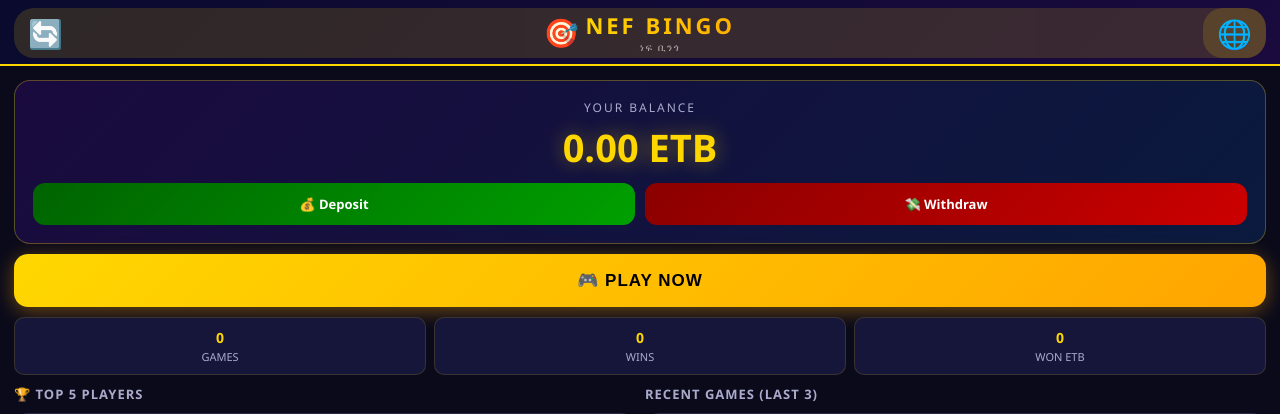
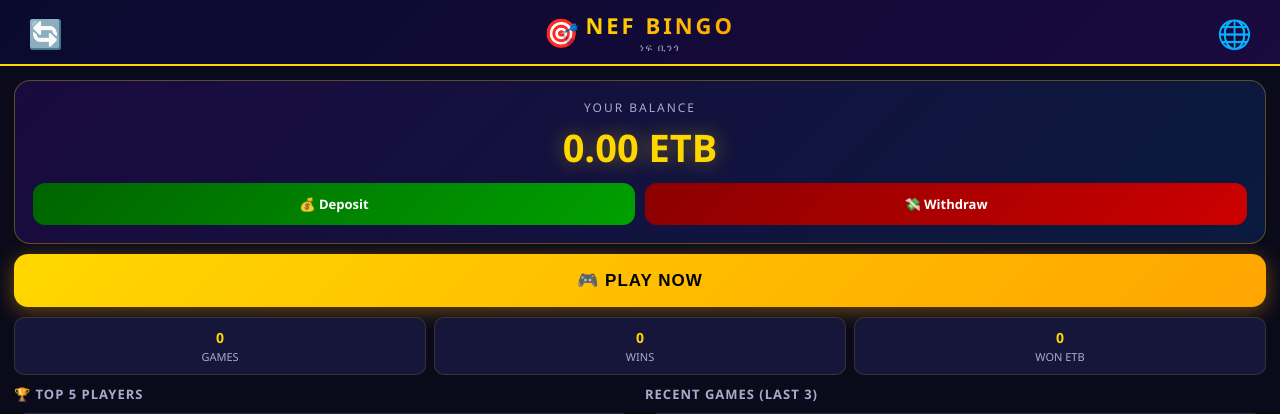
Before and after one commit to henokj2000-prog/nef_bingo_app, a Flask app: page / in a window 1280 px wide. Shown: the top 414 px of the page. Run offline with Flask 3, Linux system fonts and the light colour scheme; data that the repository does not hold is empty; parts of the project's set-up code (start-up, migrations or seed data) failed here and were passed over; some libraries are stand-ins or nearby versions.

Commit message:
Update index.html

```diff
--- a/templates/index.html
+++ b/templates/index.html
@@ -219,8 +219,8 @@ body{background:var(--dark);color:#fff;font-family:'Segoe UI',system-ui,sans-ser
 <div class="screen active" id="pg-register">
  <div class="top-header">
       <div class="logo-row"><div class="logo-icon">🎯</div><div><div class="logo-text">NEF BINGO</div><div class="logo-sub">ነፍ ቢንጎ</div></div></div>
-      <div class="lang-btn" onclick="refreshPage()" style="position:absolute; top:8px; left:14px; font-size:28px; padding:6px 14px; background:rgba(255,215,0,.15); border:none; border-radius:none; cursor:pointer;">🔄</div>
-      <div class="lang-btn" onclick="toggleLang()" style="position:absolute; top:8px; right:14px; font-size:28px; padding:6px 14px; background:rgba(255,215,0,.15); border:none; border-radius:none; cursor:pointer;">🌐</div>
+      <div class="lang-btn" onclick="refreshPage()" style="position:absolute; top:8px; left:14px; font-size:28px; padding:6px 14px; background:none; border:none; border-radius:none; cursor:pointer;">🔄</div>
+      <div class="lang-btn" onclick="toggleLang()" style="position:absolute; top:8px; right:14px; font-size:28px; padding:6px 14px; background:none; border:none; border-radius:none; cursor:pointer;">🌐</div>
   </div>
   <div style="margin:20px 14px 0;">
     <div style="background:var(--card);border-radius:16px;padding:20px;">
@@ -243,8 +243,8 @@ body{background:var(--dark);color:#fff;font-family:'Segoe UI',system-ui,sans-ser
 <div class="screen fit-screen" id="pg-home">
   <div class="top-header">
       <div class="logo-row"><div class="logo-icon">🎯</div><div><div class="logo-text">NEF BINGO</div><div class="logo-sub">ነፍ ቢንጎ</div></div></div>
-      <div class="lang-btn" onclick="refreshPage()" style="position:absolute; top:8px; left:14px; font-size:28px; padding:6px 14px; background:rgba(255,215,0,.15); border:none; border-radius:none; cursor:pointer;">🔄</div>
-      <div class="lang-btn" onclick="toggleLang()" style="position:absolute; top:8px; right:14px; font-size:28px; padding:6px 14px; background:rgba(255,215,0,.15); border:none; border-radius:none; cursor:pointer;">🌐</div>
+      <div class="lang-btn" onclick="refreshPage()" style="position:absolute; top:8px; left:14px; font-size:28px; padding:6px 14px; background:none; border:none; border-radius:none; cursor:pointer;">🔄</div>
+      <div class="lang-btn" onclick="toggleLang()" style="position:absolute; top:8px; right:14px; font-size:28px; padding:6px 14px; background:none; border:none; border-radius:none; cursor:pointer;">🌐</div>
   </div>
   <div class="fit-content">
     <div id="notificationBanner" style="background:linear-gradient(135deg,#1a0a3e,#0a1a3e);border-left:4px solid var(--gold);margin:0 14px;padding:8px 10px;border-radius:8px;display:none;flex-shrink:0">
@@ -302,8 +302,8 @@ body{background:var(--dark);color:#fff;font-family:'Segoe UI',system-ui,sans-ser
 <div class="screen fit-screen" id="pg-stake">
  <div class="top-header">
       <div class="logo-row"><div class="logo-icon">🎯</div><div><div class="logo-text">NEF BINGO</div><div class="logo-sub">ነፍ ቢንጎ</div></div></div>
-      <div class="lang-btn" onclick="refreshPage()" style="position:absolute; top:8px; left:14px; font-size:28px; padding:6px 14px; background:rgba(255,215,0,.15); border:none; border-radius:none; cursor:pointer;">🔄</div>
-      <div class="lang-btn" onclick="toggleLang()" style="position:absolute; top:8px; right:14px; font-size:28px; padding:6px 14px; background:rgba(255,215,0,.15); border:none; border-radius:none; cursor:pointer;">🌐</div>
+      <div class="lang-btn" onclick="refreshPage()" style="position:absolute; top:8px; left:14px; font-size:28px; padding:6px 14px; background:none; border:none; border-radius:none; cursor:pointer;">🔄</div>
+      <div class="lang-btn" onclick="toggleLang()" style="position:absolute; top:8px; right:14px; font-size:28px; padding:6px 14px; background:none; border:none; border-radius:none; cursor:pointer;">🌐</div>
   </div>
   <div class="back-btn" onclick="goPage('pg-home')">← <span id="stakeBackText">Back</span></div>
   <div class="stake-content">
@@ -322,8 +322,8 @@ body{background:var(--dark);color:#fff;font-family:'Segoe UI',system-ui,sans-ser
 <div class="screen" id="pg-select">
   <div class="top-header">
       <div class="logo-row"><div class="logo-icon">🎯</div><div><div class="logo-text">NEF BINGO</div><div class="logo-sub">ነፍ ቢንጎ</div></div></div>
-      <div class="lang-btn" onclick="refreshPage()" style="position:absolute; top:12px; left:14px; font-size:28px; padding:6px 14px; background:rgba(255,215,0,.15); border:1px solid var(--gold); border-radius:30px; cursor:pointer;">🔄</div>
-      <div class="lang-btn" onclick="toggleLang()" style="position:absolute; top:12px; right:14px; font-size:28px; padding:6px 14px; background:rgba(255,215,0,.15); border:1px solid var(--gold); border-radius:30px; cursor:pointer;">🌐</div>
+      <div class="lang-btn" onclick="refreshPage()" style="position:absolute; top:8px; left:14px; font-size:28px; padding:6px 14px; background:none; border:none; border-radius:none; cursor:pointer;">🔄</div>
+      <div class="lang-btn" onclick="toggleLang()" style="position:absolute; top:8px; right:14px; font-size:28px; padding:6px 14px; background:none; border:none; border-radius:none; cursor:pointer;">🌐</div>
   </div>
   <div class="countdown-bar">
     <div class="cd-row">
@@ -346,8 +346,8 @@ body{background:var(--dark);color:#fff;font-family:'Segoe UI',system-ui,sans-ser
 <div class="screen" id="pg-game">
 <div class="top-header">
       <div class="logo-row"><div class="logo-icon">🎯</div><div><div class="logo-text">NEF BINGO</div><div class="logo-sub">ነፍ ቢንጎ</div></div></div>
-      <div class="lang-btn" onclick="refreshPage()" style="position:absolute; top:12px; left:14px; font-size:28px; padding:6px 14px; background:rgba(255,215,0,.15); border:1px solid var(--gold); border-radius:30px; cursor:pointer;">🔄</div>
-      <div class="lang-btn" onclick="toggleLang()" style="position:absolute; top:12px; right:14px; font-size:28px; padding:6px 14px; background:rgba(255,215,0,.15); border:1px solid var(--gold); border-radius:30px; cursor:pointer;">🌐</div>
+      <div class="lang-btn" onclick="refreshPage()" style="position:absolute; top:8px; left:14px; font-size:28px; padding:6px 14px; background:none; border:none; border-radius:none; cursor:pointer;">🔄</div>
+      <div class="lang-btn" onclick="toggleLang()" style="position:absolute; top:8px; right:14px; font-size:28px; padding:6px 14px; background:none; border:none; border-radius:none; cursor:pointer;">🌐</div>
   </div>
   <div class="header-stats">
     <div class="hstat"><div class="hstat-val" id="game-prize">0</div><div class="hstat-lbl" id="gamePrizeLbl">Prize Pool</div></div>
@@ -368,8 +368,8 @@ body{background:var(--dark);color:#fff;font-family:'Segoe UI',system-ui,sans-ser
 <div class="screen" id="pg-winner">
   <div class="top-header">
       <div class="logo-row"><div class="logo-icon">🎯</div><div><div class="logo-text">NEF BINGO</div><div class="logo-sub">ነፍ ቢንጎ</div></div></div>
-      <div class="lang-btn" onclick="refreshPage()" style="position:absolute; top:12px; left:14px; font-size:28px; padding:6px 14px; background:rgba(255,215,0,.15); border:1px solid var(--gold); border-radius:30px; cursor:pointer;">🔄</div>
-      <div class="lang-btn" onclick="toggleLang()" style="position:absolute; top:12px; right:14px; font-size:28px; padding:6px 14px; background:rgba(255,215,0,.15); border:1px solid var(--gold); border-radius:30px; cursor:pointer;">🌐</div>
+      <div class="lang-btn" onclick="refreshPage()" style="position:absolute; top:8px; left:14px; font-size:28px; padding:6px 14px; background:none; border:none; border-radius:none; cursor:pointer;">🔄</div>
+      <div class="lang-btn" onclick="toggleLang()" style="position:absolute; top:8px; right:14px; font-size:28px; padding:6px 14px; background:none; border:none; border-radius:none; cursor:pointer;">🌐</div>
   </div>
   <div class="winner-wrap">
     <div class="w-emoji">🎉</div>
@@ -386,8 +386,8 @@ body{background:var(--dark);color:#fff;font-family:'Segoe UI',system-ui,sans-ser
 <div class="screen fit-screen" id="pg-deposit">
  <div class="top-header">
       <div class="logo-row"><div class="logo-icon">🎯</div><div><div class="logo-text">NEF BINGO</div><div class="logo-sub">ነፍ ቢንጎ</div></div></div>
-      <div class="lang-btn" onclick="refreshPage()" style="position:absolute; top:12px; left:14px; font-size:28px; padding:6px 14px; background:rgba(255,215,0,.15); border:1px solid var(--gold); border-radius:30px; cursor:pointer;">🔄</div>
-      <div class="lang-btn" onclick="toggleLang()" style="position:absolute; top:12px; right:14px; font-size:28px; padding:6px 14px; background:rgba(255,215,0,.15); border:1px solid var(--gold); border-radius:30px; cursor:pointer;">🌐</div>
+      <div class="lang-btn" onclick="refreshPage()" style="position:absolute; top:8px; left:14px; font-size:28px; padding:6px 14px; background:none; border:none; border-radius:none; cursor:pointer;">🔄</div>
+      <div class="lang-btn" onclick="toggleLang()" style="position:absolute; top:8px; right:14px; font-size:28px; padding:6px 14px; background:none; border:none; border-radius:none; cursor:pointer;">🌐</div>
   </div>
   <div class="back-btn" onclick="goPage('pg-home')">← <span id="depBackText">Back</span></div>
   <div class="fit-content deposit-content">
@@ -407,8 +407,8 @@ body{background:var(--dark);color:#fff;font-family:'Segoe UI',system-ui,sans-ser
 <div class="screen" id="pg-dep-confirm">
  <div class="top-header">
       <div class="logo-row"><div class="logo-icon">🎯</div><div><div class="logo-text">NEF BINGO</div><div class="logo-sub">ነፍ ቢንጎ</div></div></div>
-      <div class="lang-btn" onclick="refreshPage()" style="position:absolute; top:12px; left:14px; font-size:28px; padding:6px 14px; background:rgba(255,215,0,.15); border:1px solid var(--gold); border-radius:30px; cursor:pointer;">🔄</div>
-      <div class="lang-btn" onclick="toggleLang()" style="position:absolute; top:12px; right:14px; font-size:28px; padding:6px 14px; background:rgba(255,215,0,.15); border:1px solid var(--gold); border-radius:30px; cursor:pointer;">🌐</div>
+      <div class="lang-btn" onclick="refreshPage()" style="position:absolute; top:8px; left:14px; font-size:28px; padding:6px 14px; background:none; border:none; border-radius:none; cursor:pointer;">🔄</div>
+      <div class="lang-btn" onclick="toggleLang()" style="position:absolute; top:8px; right:14px; font-size:28px; padding:6px 14px; background:none; border:none; border-radius:none; cursor:pointer;">🌐</div>
   </div>
   <div class="back-btn" onclick="goPage('pg-deposit')">← <span id="confBackText">Back</span></div>
   <div id="paymentInstrTitle" class="section-title">Payment Instructions</div>
@@ -426,8 +426,8 @@ body{background:var(--dark);color:#fff;font-family:'Segoe UI',system-ui,sans-ser
 <div class="screen" id="pg-withdraw">
   <div class="top-header">
       <div class="logo-row"><div class="logo-icon">🎯</div><div><div class="logo-text">NEF BINGO</div><div class="logo-sub">ነፍ ቢንጎ</div></div></div>
-      <div class="lang-btn" onclick="refreshPage()" style="position:absolute; top:12px; left:14px; font-size:28px; padding:6px 14px; background:rgba(255,215,0,.15); border:1px solid var(--gold); border-radius:30px; cursor:pointer;">🔄</div>
-      <div class="lang-btn" onclick="toggleLang()" style="position:absolute; top:12px; right:14px; font-size:28px; padding:6px 14px; background:rgba(255,215,0,.15); border:1px solid var(--gold); border-radius:30px; cursor:pointer;">🌐</div>
+      <div class="lang-btn" onclick="refreshPage()" style="position:absolute; top:8px; left:14px; font-size:28px; padding:6px 14px; background:none; border:none; border-radius:none; cursor:pointer;">🔄</div>
+      <div class="lang-btn" onclick="toggleLang()" style="position:absolute; top:8px; right:14px; font-size:28px; padding:6px 14px; background:none; border:none; border-radius:none; cursor:pointer;">🌐</div>
   </div>
   <div class="back-btn" onclick="goPage('pg-home')">← <span id="wdBackText">Back</span></div>
   <div id="withdrawTitle" class="section-title">Withdraw</div>
@@ -445,8 +445,8 @@ body{background:var(--dark);color:#fff;font-family:'Segoe UI',system-ui,sans-ser
 <div class="screen fit-screen" id="pg-howto">
   <div class="top-header">
       <div class="logo-row"><div class="logo-icon">🎯</div><div><div class="logo-text">NEF BINGO</div><div class="logo-sub">ነፍ ቢንጎ</div></div></div>
-      <div class="lang-btn" onclick="refreshPage()" style="position:absolute; top:14px; right:70px; font-size:28px; padding:6px 14px; background:rgba(255,215,0,.15); border:1px solid var(--gold); border-radius:30px; cursor:pointer;">🔄</div>
-      <div class="lang-btn" onclick="toggleLang()" style="position:absolute; top:14px; right:14px; font-size:28px; padding:6px 14px; background:rgba(255,215,0,.15); border:1px solid var(--gold); border-radius:30px; cursor:pointer;">🌐</div>
+      <div class="lang-btn" onclick="refreshPage()" style="position:absolute; top:8px; left:14px; font-size:28px; padding:6px 14px; background:none; border:none; border-radius:none; cursor:pointer;">🔄</div>
+      <div class="lang-btn" onclick="toggleLang()" style="position:absolute; top:8px; right:14px; font-size:28px; padding:6px 14px; background:none; border:none; border-radius:none; cursor:pointer;">🌐</div>
   </div>
   <div id="howtoTitle" class="section-title">How to Play</div>
   <div class="howto-grid">
@@ -463,8 +463,8 @@ body{background:var(--dark);color:#fff;font-family:'Segoe UI',system-ui,sans-ser
 <div class="screen fit-screen" id="pg-help">
   <div class="top-header">
       <div class="logo-row"><div class="logo-icon">🎯</div><div><div class="logo-text">NEF BINGO</div><div class="logo-sub">ነፍ ቢንጎ</div></div></div>
-      <div class="lang-btn" onclick="refreshPage()" style="position:absolute; top:12px; left:14px; font-size:28px; padding:6px 14px; background:rgba(255,215,0,.15); border:1px solid var(--gold); border-radius:30px; cursor:pointer;">🔄</div>
-      <div class="lang-btn" onclick="toggleLang()" style="position:absolute; top:12px; right:14px; font-size:28px; padding:6px 14px; background:rgba(255,215,0,.15); border:1px solid var(--gold); border-radius:30px; cursor:pointer;">🌐</div>
+      <div class="lang-btn" onclick="refreshPage()" style="position:absolute; top:8px; left:14px; font-size:28px; padding:6px 14px; background:none; border:none; border-radius:none; cursor:pointer;">🔄</div>
+      <div class="lang-btn" onclick="toggleLang()" style="position:absolute; top:8px; right:14px; font-size:28px; padding:6px 14px; background:none; border:none; border-radius:none; cursor:pointer;">🌐</div>
   </div>
   <div id="helpTitle" class="section-title">Help</div>
   <div class="fit-content help-content">
@@ -480,8 +480,8 @@ body{background:var(--dark);color:#fff;font-family:'Segoe UI',system-ui,sans-ser
 <div class="screen" id="pg-inquiry">
  <div class="top-header">
       <div class="logo-row"><div class="logo-icon">🎯</div><div><div class="logo-text">NEF BINGO</div><div class="logo-sub">ነፍ ቢንጎ</div></div></div>
-      <div class="lang-btn" onclick="refreshPage()" style="position:absolute; top:12px; left:14px; font-size:28px; padding:6px 14px; background:rgba(255,215,0,.15); border:1px solid var(--gold); border-radius:30px; cursor:pointer;">🔄</div>
-      <div class="lang-btn" onclick="toggleLang()" style="position:absolute; top:12px; right:14px; font-size:28px; padding:6px 14px; background:rgba(255,215,0,.15); border:1px solid var(--gold); border-radius:30px; cursor:pointer;">🌐</div>
+      <div class="lang-btn" onclick="refreshPage()" style="position:absolute; top:8px; left:14px; font-size:28px; padding:6px 14px; background:none; border:none; border-radius:none; cursor:pointer;">🔄</div>
+      <div class="lang-btn" onclick="toggleLang()" style="position:absolute; top:8px; right:14px; font-size:28px; padding:6px 14px; background:none; border:none; border-radius:none; cursor:pointer;">🌐</div>
   </div>
   <div class="back-btn" onclick="goPage('pg-help')">← <span id="inqBackText">Back</span></div>
   <div id="inquiryTitle" class="section-title">Send Inquiry</div>
```
